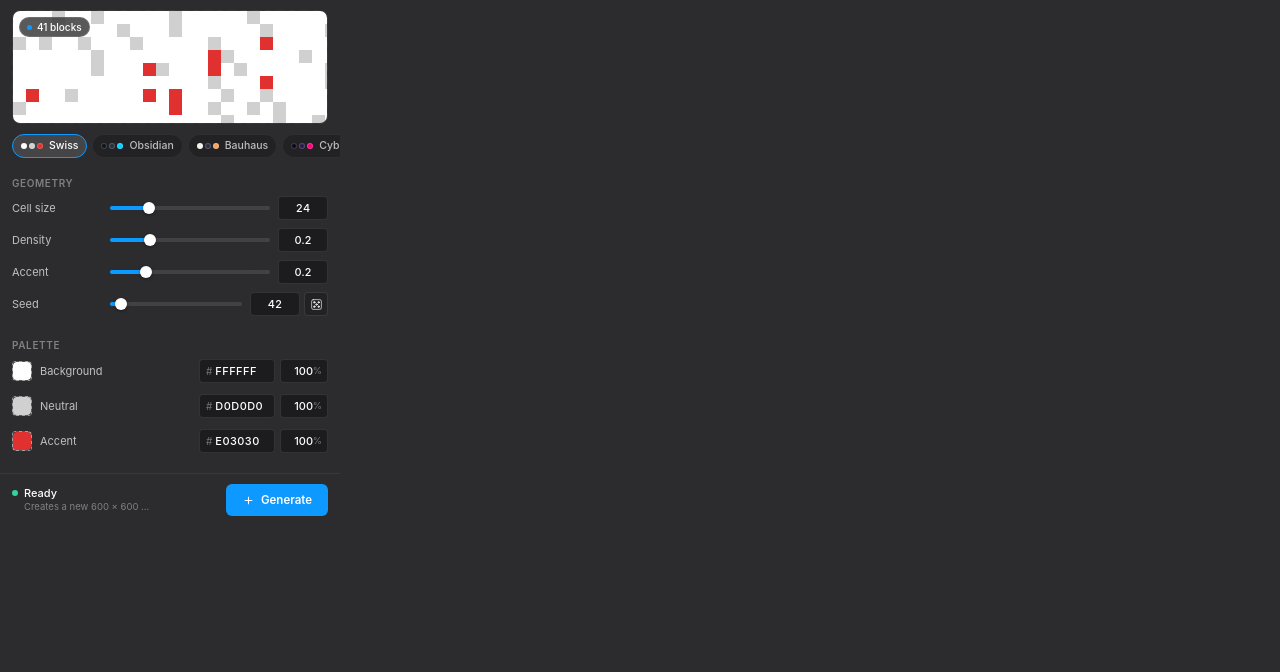
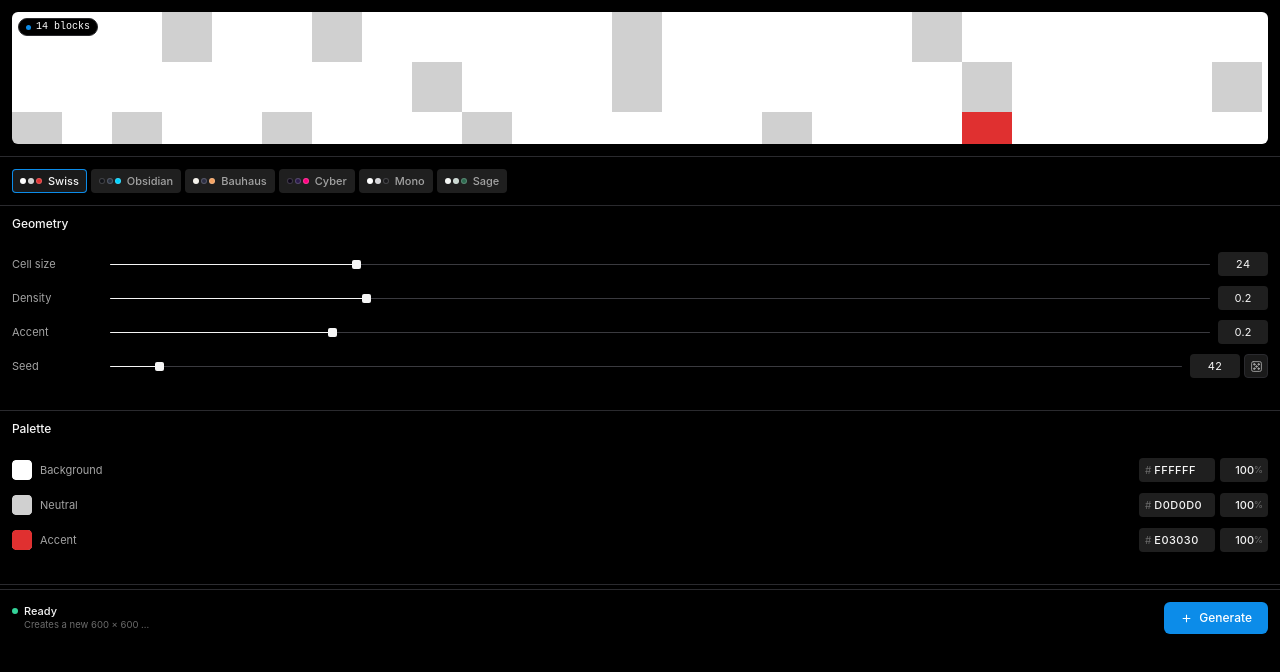
Before and after one commit to nurfarhad/figma-block-mosaic, a website: page ui.html in a window 1280 px wide. Drawn offline with Linux system fonts and the light colour scheme.

Commit message:
UI: Toolcraft-inspired skin (black chrome, hairline sliders, 36px sections, filled inputs, sticky footer)
Co-Authored-By: Claude Opus 5.5 <noreply@anthropic.com>
Claude-Session: https://claude.ai/code/session_01CbGsWkVxW9QALCBwHrCHuF

```diff
--- a/ui.html
+++ b/ui.html
@@ -666,6 +666,60 @@
         stroke-width: 2;
         fill: none;
       }
+
+      /* ══ Toolcraft-inspired layer ═══════════════════════════════════
+         Black chrome, Inter 11/12, hairline tracks with square thumbs,
+         36px section rows, borderless filled inputs, one accent.      */
+      :root {
+        --bg: #000000; --bg-subtle: #1a1a1a; --bg-input: #1f1f1f;
+        --bg-hover: #2e2e33; --bg-active: #1a1a1a;
+        --border: #2a2a2e; --border-subtle: #2a2a2e;
+        --text: #f5f5f5; --text-secondary: #a3a3a3; --text-tertiary: #6b6b6b;
+        --accent: #0c8ce9; --accent-hover: #2a9cf0; --track: #3a3a3f;
+        color-scheme: dark;
+      }
+      body, .app { width: 100%; }
+      .preview-container { padding: 12px; border-bottom: 1px solid var(--border); }
+      .preview-card { height: 132px; border: 0; border-radius: 6px; background-color: #0b0b0c;
+        background-image: radial-gradient(circle at center, rgb(255 255 255 / .07) 1px, transparent 1.2px);
+        background-size: 12px 12px; background-position: 0 0; }
+      .preview-card:hover { box-shadow: inset 0 0 0 1px #3a3a3f; }
+      .preview-badge-left, .preview-badge-right { backdrop-filter: none; -webkit-backdrop-filter: none;
+        background: #000; border-color: #2a2a2e; font: 400 10px/12px "JetBrains Mono", ui-monospace, monospace; }
+      .presets-bar { padding: 12px; gap: 4px; border-bottom: 1px solid var(--border); }
+      .preset-chip { border-radius: 4px; border: 0; background: var(--bg-input); height: 24px; font-size: 11px; }
+      .preset-chip:hover { background: var(--bg-input); }
+      .preset-chip.active { background: var(--bg-subtle); box-shadow: inset 0 0 0 1px var(--accent); }
+
+      .section-header { height: 36px; padding: 0 12px; }
+      .section-label { font: 500 12px/16px Inter, sans-serif; text-transform: none; letter-spacing: -0.005em; color: var(--text); }
+      .control-group { padding: 8px 12px 24px; margin: 0; border-bottom: 1px solid var(--border); }
+      .param-row { min-height: 28px; margin-bottom: 6px; }
+      .param-label, .color-name { color: var(--text-secondary); }
+
+      input[type="range"] { height: 18px; }
+      input[type="range"]::-webkit-slider-runnable-track { height: 1px; border-radius: 999px;
+        background: linear-gradient(to right, var(--text) 0%, var(--text) calc(var(--pct, 0) * 1%), var(--track) calc(var(--pct, 0) * 1%), var(--track) 100%); }
+      input[type="range"]::-webkit-slider-thumb { width: 9px; height: 9px; border-radius: 2px; margin-top: -4px;
+        background: var(--text); box-shadow: none; transition: transform .12s ease-out; }
+      input[type="range"]:hover::-webkit-slider-thumb, input[type="range"]:active::-webkit-slider-thumb { transform: scale(1.4); background: var(--text); }
+      input[type="range"]:focus-visible { outline: none; }
+      input[type="range"]:focus-visible::-webkit-slider-thumb { outline: 1px solid var(--accent); outline-offset: 2px; }
+      input[type="range"]::-moz-range-track { height: 1px; background: var(--track); }
+      input[type="range"]::-moz-range-progress { height: 1px; background: var(--text); }
+      input[type="range"]::-moz-range-thumb { width: 9px; height: 9px; border-radius: 2px; background: var(--text); box-shadow: none; }
+
+      .number-pill, .hex-box, .alpha-box { border: 0 !important; background: var(--bg-input); border-radius: 4px; }
+      .number-pill:focus-within, .hex-box:focus-within, .alpha-box:focus-within { box-shadow: inset 0 0 0 1px var(--accent); }
+      .number-pill input { font-weight: 400; }
+      .color-swatch-btn { border: 0 !important; border-radius: 4px; box-shadow: inset 0 0 0 1px rgb(255 255 255 / .1); }
+      .dice-btn { border-radius: 4px; color: var(--text-secondary); }
+      .dice-btn:hover { background: var(--bg-input); color: var(--text); }
+
+      .footer { position: sticky; bottom: 0; background: #000; border-top: 1px solid var(--border); padding: 12px; }
+      .primary-btn { height: 32px; border-radius: 6px; background: var(--accent); font-weight: 500; font-size: 12px; box-shadow: none; }
+      .primary-btn:hover { background: var(--accent-hover); }
+      .status-pill { background: transparent; border: 0; }
     </style>
   </head>
   <body>
```
